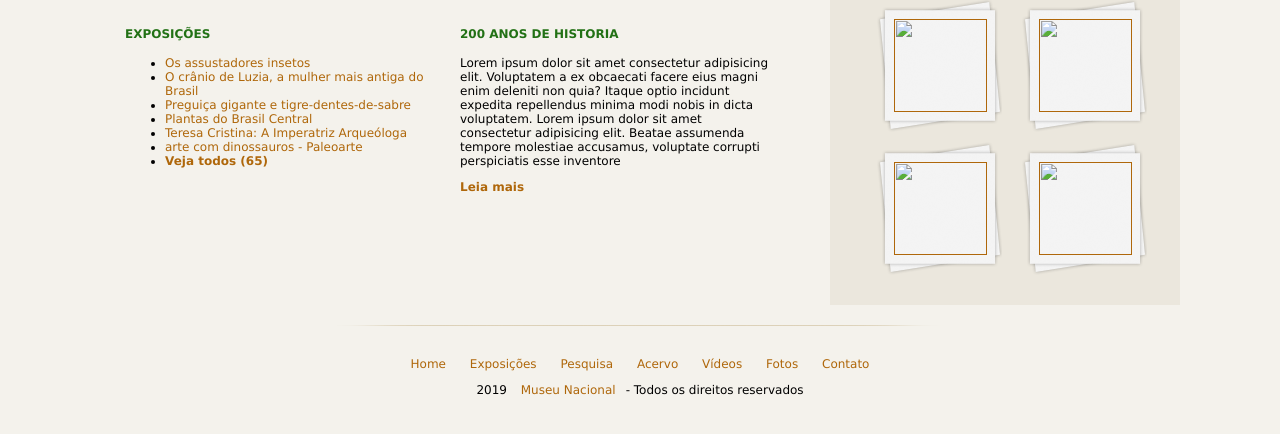
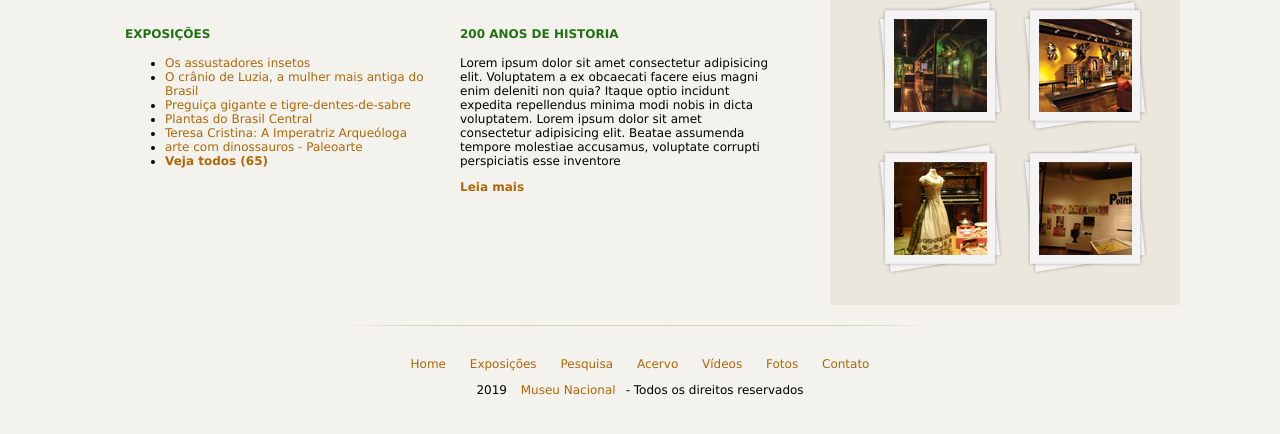
Before and after one commit to FrsErley/Museu-Nacional, a plain HTML site: page index.html in a window 1280 px wide. Shown: the part 622-1056 px from the top of the page. Drawn offline with Linux system fonts and the light colour scheme.

Commit message:
Adjusted Image source Index

```diff
--- a/index.html
+++ b/index.html
@@ -69,7 +69,7 @@
 
             <div id="conteudo">
                 <section id="capa">
-                    <img src="./img/museu.png">
+                    <img src="/img/museu.png">
                 </section>
 
                 <section id="conteudo-esq">
@@ -158,16 +158,16 @@
                 <section id="galeria">
                     <h4>Galeria de fotos</h4>
                     <a href="">
-                        <img src="./Museu Nacional/img/imagem1.jpg" height="93" width="93">
+                        <img src="/img/imagem1.jpg" height="93" width="93">
                     </a>
                     <a href="">
-                        <img src="./Museu Nacional/img/imagem2.jpg" height="93" width="93">
+                        <img src="/img/imagem2.jpg" height="93" width="93">
                     </a>
                     <a href="">
-                        <img src="./Museu Nacional/img/imagem3.jpg" height="93" width="93">
+                        <img src="/img/imagem3.jpg" height="93" width="93">
                     </a>
                     <a href="">
-                        <img src="./Museu Nacional/img/imagem4.jpg" height="93" width="93">
+                        <img src="/img/imagem4.jpg" height="93" width="93">
                     </a>
                 </section>
             </aside>
```
